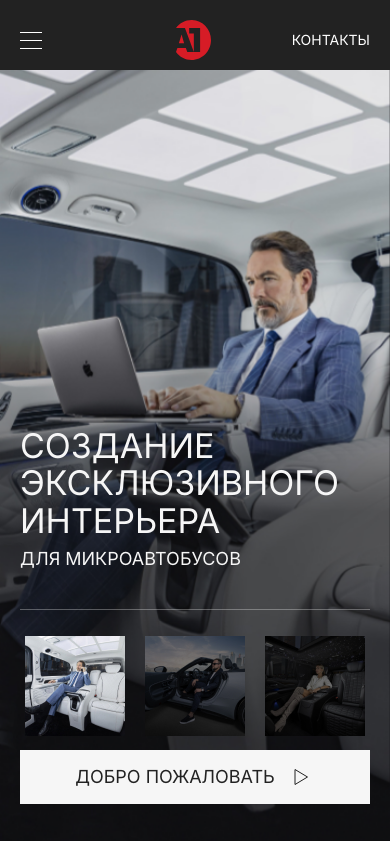
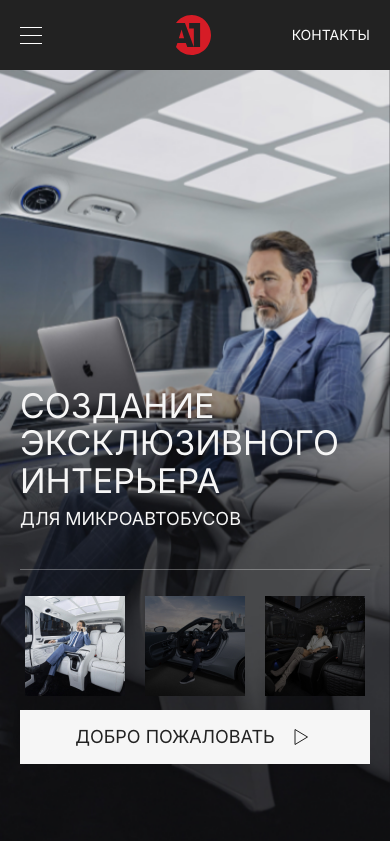
Before and after one commit to oleg1kravchenko/a1tuning, a plain HTML site: page index.html in a window 390 px wide. Shown: the top 841 px of the page. Drawn offline with nearby package versions, Linux system fonts and the light colour scheme.

Commit message:
Add files via upload

```diff
--- a/css/media.css
+++ b/css/media.css
@@ -746,7 +746,7 @@
     }
     .billbord__content {
         padding-bottom: 40px;
-        height: calc(100vh - 70px);
+        height: calc(100vh - 110px);
     }
     .billbord__slide {
         height: calc(100vh - 70px);
@@ -1378,6 +1378,12 @@
     .btn-tab {
         font-size: 14px;
     }
+    .header__wrapper {
+        height: 70px;
+    }
+    .fancybox-slide {
+        padding: 0;
+    }
 }
 
 /* Small Devices, Tablets */
```
